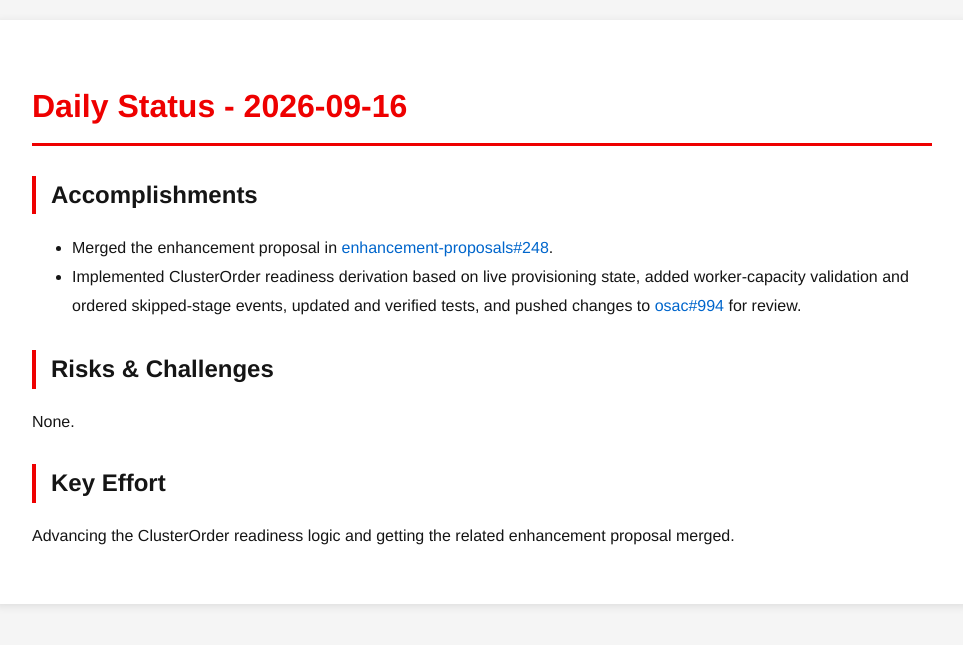
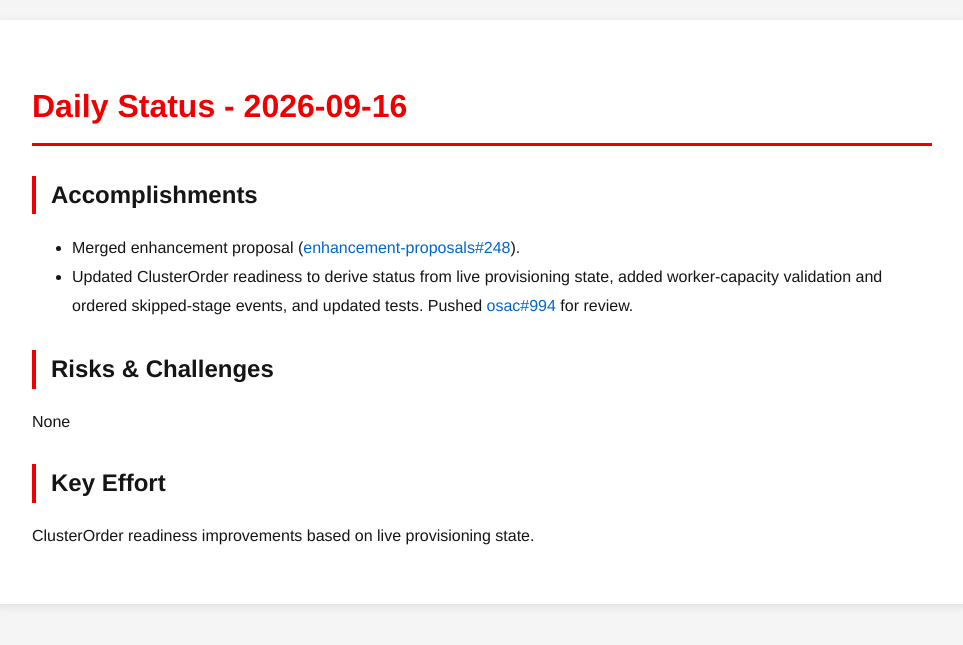
Before and after one commit to tzvatot/daily-status, a Jekyll site: the page built from 2026-09-16.md, in a window 1280 px wide. Shown: the top 645 px of the page, without its empty margins (158-1121 px from the left). Built offline with Jekyll 4.4.1, drawn with Linux system fonts in a browser that asks for light colours.

Commit message:
Daily status update - 2026-09-16

```diff
--- a/2026-09-16.md
+++ b/2026-09-16.md
@@ -7,11 +7,11 @@
 # Daily Status - 2026-09-16
 
 ## Accomplishments
-- Merged the enhancement proposal in [enhancement-proposals#248](https://github.com/osac-project/enhancement-proposals/pull/248).
-- Implemented ClusterOrder readiness derivation based on live provisioning state, added worker-capacity validation and ordered skipped-stage events, updated and verified tests, and pushed changes to [osac#994](https://github.com/osac-project/osac/pull/994) for review.
+- Merged enhancement proposal ([enhancement-proposals#248](https://github.com/osac-project/enhancement-proposals/pull/248)).
+- Updated ClusterOrder readiness to derive status from live provisioning state, added worker-capacity validation and ordered skipped-stage events, and updated tests. Pushed [osac#994](https://github.com/osac-project/osac/pull/994) for review.
 
 ## Risks & Challenges
-None.
+None
 
 ## Key Effort
-Advancing the ClusterOrder readiness logic and getting the related enhancement proposal merged.
+ClusterOrder readiness improvements based on live provisioning state.
```
